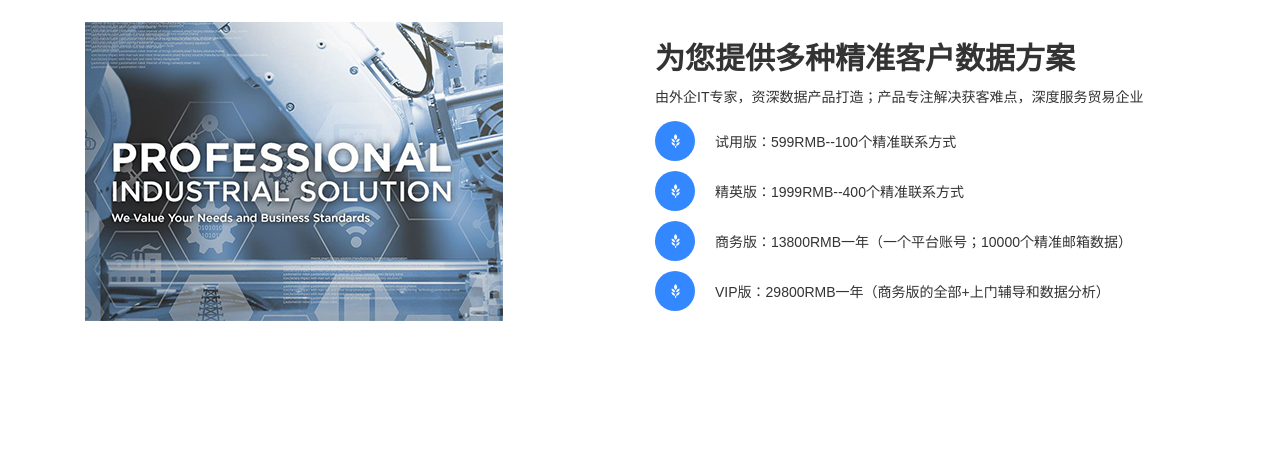
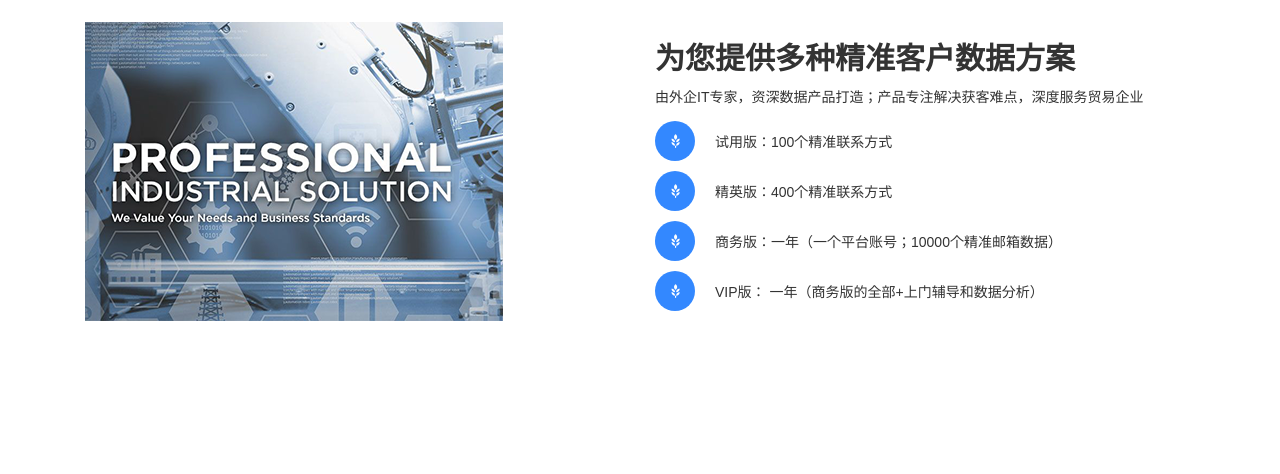
Before and after one commit to dadycash/dadycash.github.io, a plain HTML site: page index.html in a window 1280 px wide. Shown: the part 1280-1754 px from the top of the page. Drawn offline with nearby package versions, Linux system fonts and the light colour scheme; a script that the page names is missing.

Commit message:
Update index.html

```diff
--- a/index.html
+++ b/index.html
@@ -95,10 +95,10 @@
         <div class="col-md-6">
             <h2>为您提供多种精准客户数据方案</h2>
             <p>由外企IT专家，资深数据产品打造；产品专注解决获客难点，深度服务贸易企业</p>
-            <p><span class="glyphicon glyphicon-grain mai-icon"></span>试用版：599RMB--100个精准联系方式</p>
-            <p><span class="glyphicon glyphicon-grain mai-icon"></span>精英版：1999RMB--400个精准联系方式</p>
-            <p><span class="glyphicon glyphicon-grain mai-icon"></span>商务版：13800RMB一年（一个平台账号；10000个精准邮箱数据）</p>
-            <p><span class="glyphicon glyphicon-grain mai-icon"></span>VIP版：29800RMB一年（商务版的全部+上门辅导和数据分析）</p>
+            <p><span class="glyphicon glyphicon-grain mai-icon"></span>试用版：100个精准联系方式</p>
+            <p><span class="glyphicon glyphicon-grain mai-icon"></span>精英版：400个精准联系方式</p>
+            <p><span class="glyphicon glyphicon-grain mai-icon"></span>商务版：一年（一个平台账号；10000个精准邮箱数据）</p>
+            <p><span class="glyphicon glyphicon-grain mai-icon"></span>VIP版： 一年（商务版的全部+上门辅导和数据分析）</p>
         </div>
     </div>
 </section>
```
